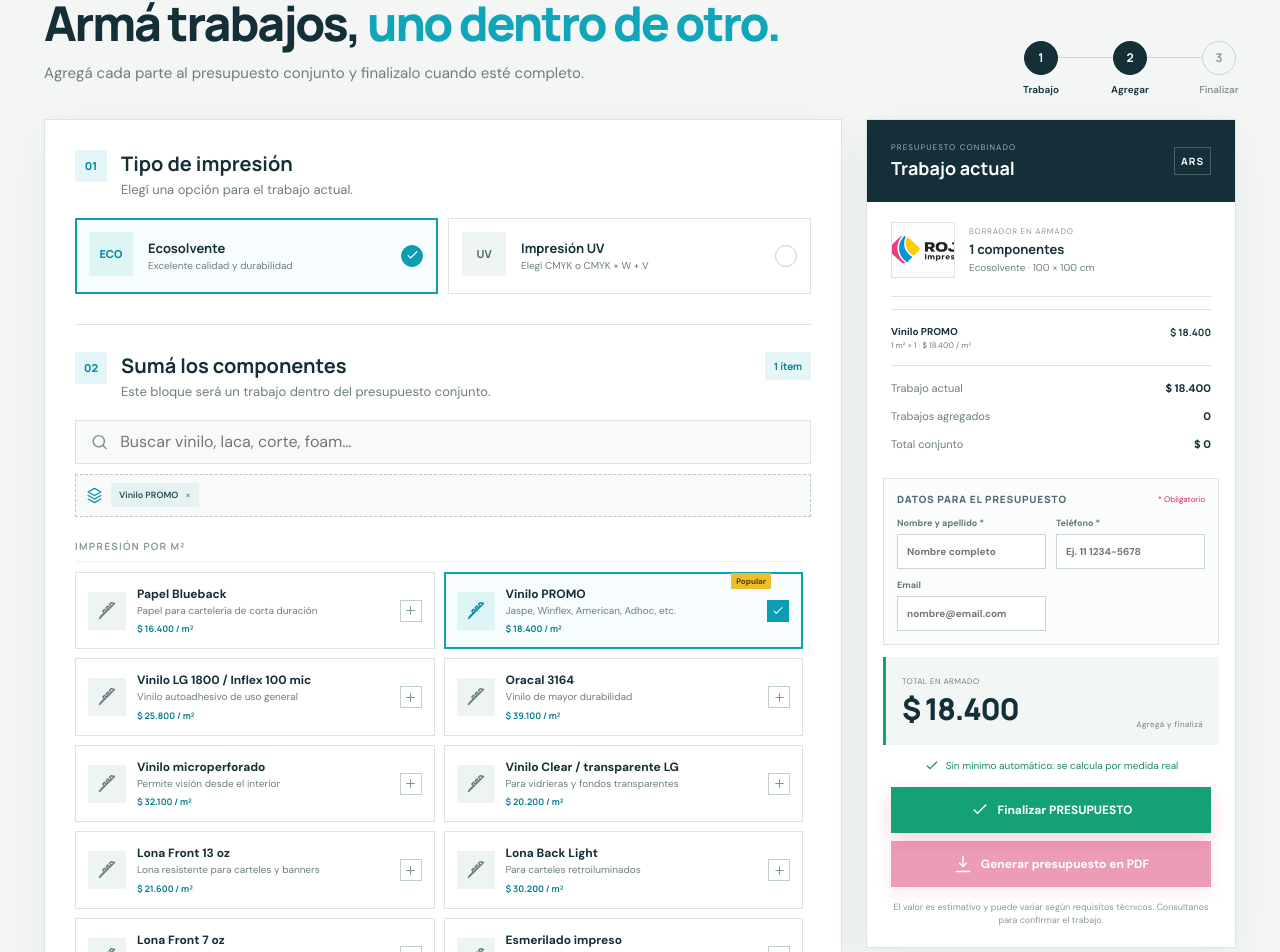
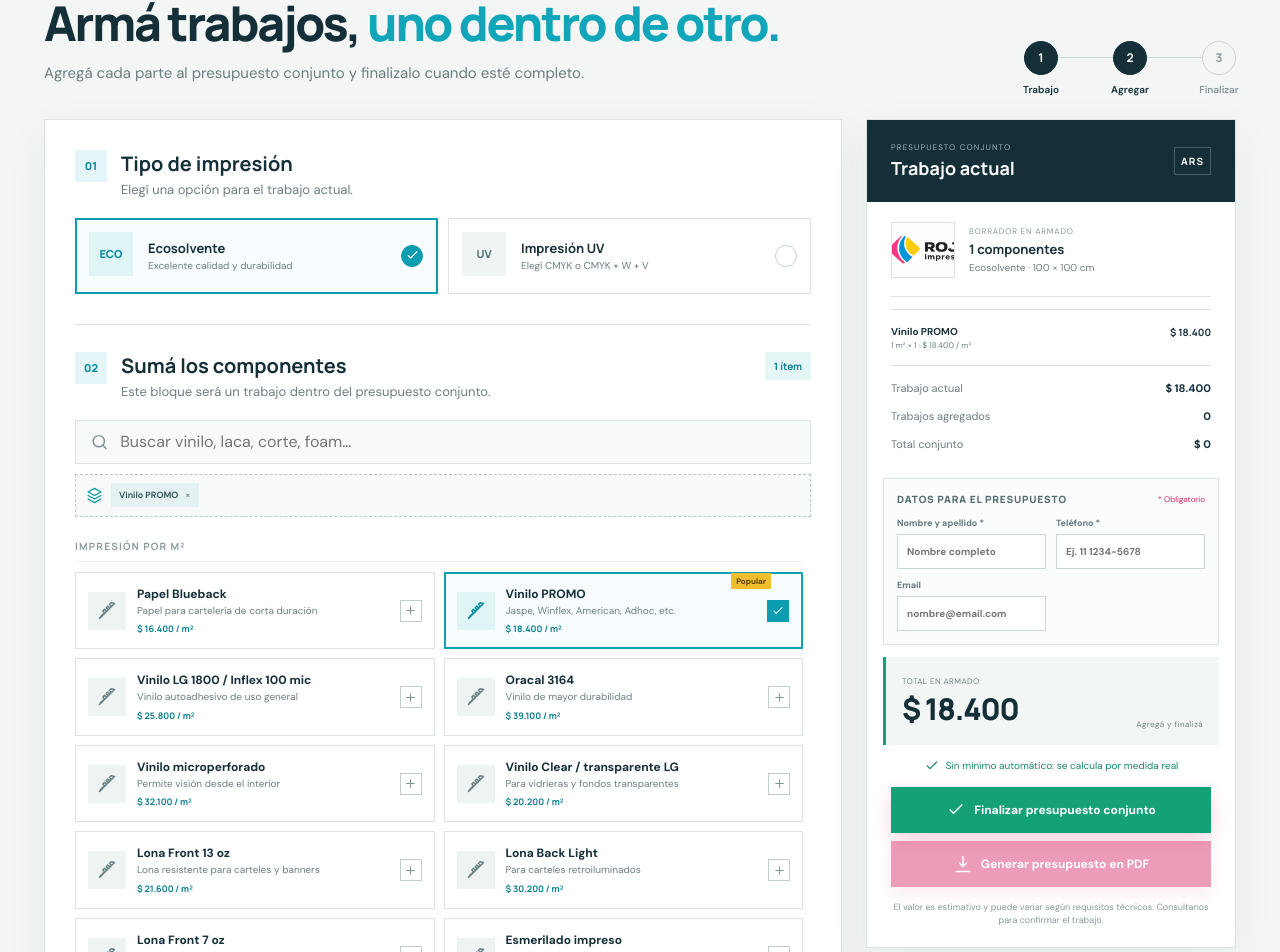
Before and after one commit to leoptr22/presupuestador, a React (Vite) app: page / in a window 1280 px wide. Shown: the part 159-1111 px from the top of the page. Built offline with nearby package versions, Linux system fonts and the light colour scheme.

Commit message:
CAMBIOS EN PRESUPUESTO

```diff
--- a/src/main.jsx
+++ b/src/main.jsx
@@ -280,8 +280,7 @@ function App() {
     doc.text('El valor es estimativo y puede variar según los requisitos técnicos. Consultanos para confirmar el trabajo.', margin, y + 5)
     addPageNumber()
 
-    const safeName = customer.name.trim().replace(/[^a-zA-Z0-9áéíóúÁÉÍÓÚñÑ]+/g, '-').replace(/^-|-$/g, '') || 'cliente'
-    doc.save(`presupuesto-rojas-${safeName}.pdf`)
+    doc.save('Presupuesto Rojas impresiones Gran Formato.pdf')
   }
 
   return <div className="app-shell">
@@ -358,7 +357,7 @@ function App() {
         </section>
 
         <aside className="quote">
-          <div className="quote-head"><span><small>PRESUPUESTO CONBINADO</small><b>{jobs.length ? `${jobs.length} trabajos agregados` : 'Trabajo actual'}</b></span><i>ARS</i></div>
+          <div className="quote-head"><span><small>PRESUPUESTO CONJUNTO</small><b>{jobs.length ? `${jobs.length} trabajos agregados` : 'Trabajo actual'}</b></span><i>ARS</i></div>
           <div className="preview"><span className="preview-art"><img src="/logo-rojas.png" alt="Rojas Impresiones" /></span><div><small>{finalized ? 'PRESUPUESTO FINALIZADO' : 'BORRADOR EN ARMADO'}</small><b>{jobs.length ? `${jobs.length} ${jobs.length === 1 ? 'trabajo' : 'trabajos'} en conjunto` : `${selected.length} componentes`}</b><p>{jobs.length ? `Total parcial · ${money.format(combinedTotal)}` : `${technologyLabel}${hasAreaItems ? ` · ${width || 0} × ${height || 0} cm` : ''}${hasLinearItems ? ` · ${formatNumber(calc.ml)} ml` : ''}`}</p></div></div>
 
           <div className="line-items">
@@ -401,7 +400,7 @@ function App() {
           <div className="total"><span><small>{finalized ? 'TOTAL FINAL' : 'TOTAL EN ARMADO'}</small><b>{money.format(jobs.length ? combinedTotal : calc.total)}</b></span><small>{finalized ? 'Listo para enviar' : 'Agregá y finalizá'}</small></div>
           {quoteIsImprenta && <p className="vat-note">Más IVA</p>}
           <p className="validity"><Icon name="check" size={16}/> Sin mínimo automático: se calcula por medida real</p>
-          <button className="primary finalize" onClick={finalizeQuote} disabled={!jobs.length && !selected.length}><Icon name="check"/> Finalizar PRESUPUESTO</button>
+          <button className="primary finalize" onClick={finalizeQuote} disabled={!jobs.length && !selected.length}><Icon name="check"/> Finalizar presupuesto conjunto</button>
           <button className="primary pdf-button" onClick={generatePdf} disabled={!finalized}><Icon name="download"/> Generar presupuesto en PDF</button>
           <p className="disclaimer">El valor es estimativo y puede variar según requisitos técnicos. Consultanos para confirmar el trabajo.</p>
         </aside>
```
Also changed, not shown: 5 other files (tests, documents, lock files or other folders).
